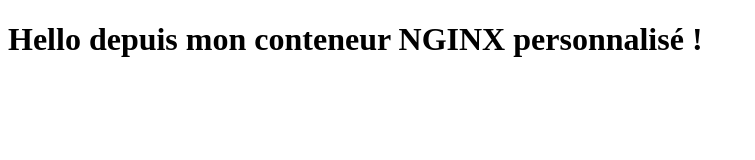
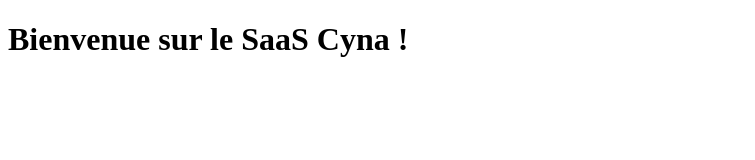
Before and after one commit to ORNG1/Azure_cyna, a plain HTML site: page Docker/index.html in a window 1280 px wide. Shown: the whole page, without its empty margins (0-755 px from the left). Drawn offline with Linux system fonts and the light colour scheme.

Commit message:
Update index.html
edit de cyna saas

```diff
--- a/Docker/index.html
+++ b/Docker/index.html
@@ -1,9 +1,9 @@
 <!DOCTYPE html>
 <html>
 <head>
-  <title>Démo NGINX</title>
+  <title>Cyna SAAS</title>
 </head>
 <body>
-  <h1>Hello depuis mon conteneur NGINX personnalisé !</h1>
+  <h1>Bienvenue sur le SaaS Cyna !</h1>
 </body>
 </html>
```
